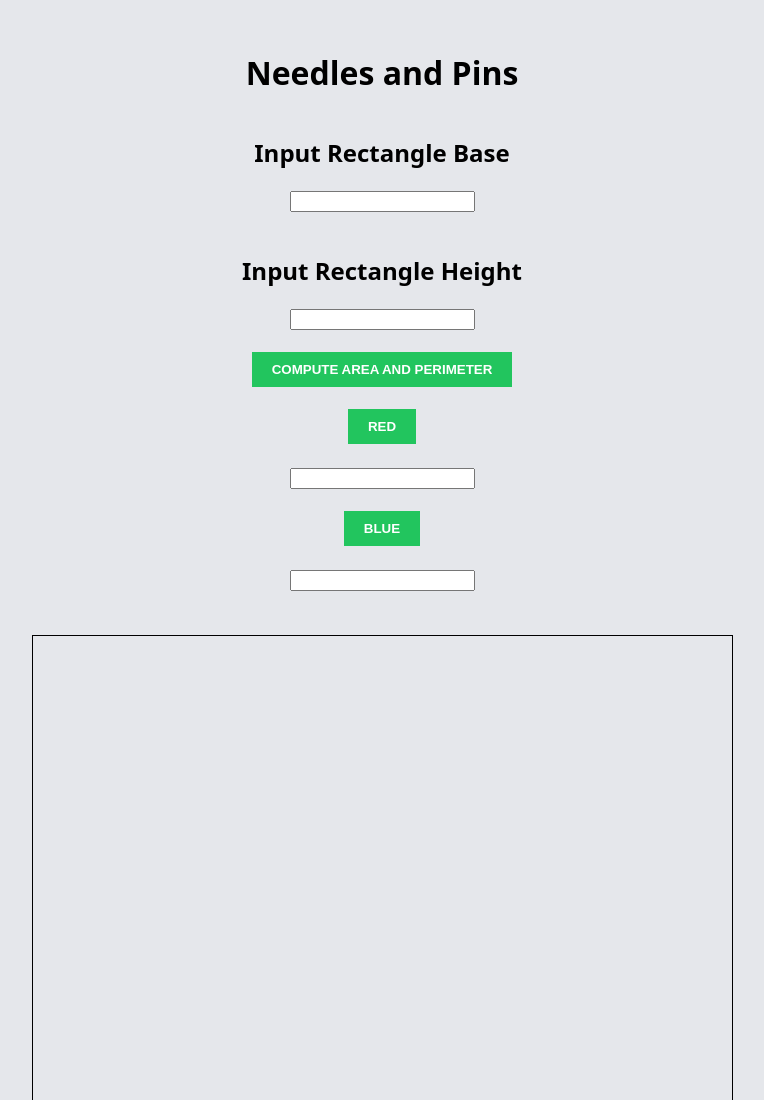
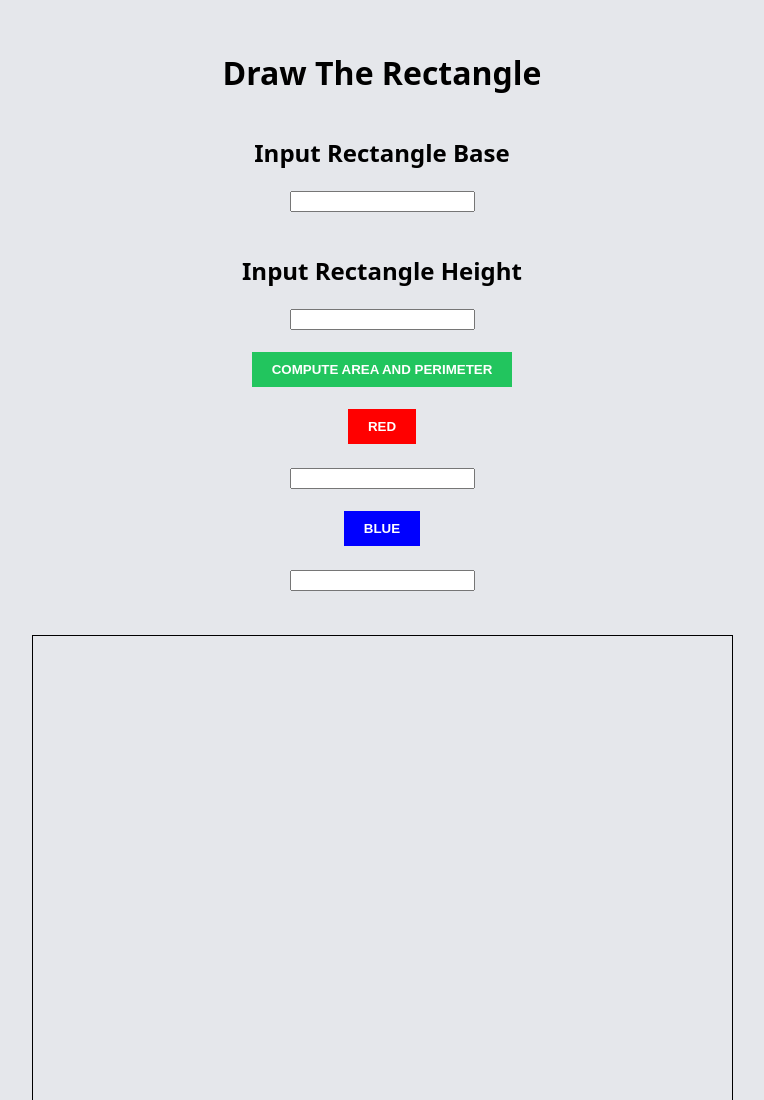
Before and after one commit to Slick41/Rectang, a plain HTML site: page index.html in a window 1280 px wide. Shown: the top 1100 px of the page, without its empty margins (258-1022 px from the left). Drawn offline with Linux system fonts and the light colour scheme.

Commit message:
Add files via upload

```diff
--- a/index.html
+++ b/index.html
@@ -51,17 +51,17 @@ padding:20 px 0;
 </head>
 <body>
 
-    <h1>Needles and Pins</h1>
+    <h1>Draw The Rectangle</h1>
     <h2>Input Rectangle Base</h2>
     <input type="number" id="addBase" ></body></input><br><br>
     <h2>Input Rectangle Height</h2>
     <input type="number" id="addHeight" ></input><br><br>
     <button id="Compute" onclick="_Compute()">Compute Area and Perimeter</button>
     <br><br>
-    <button id="Area" onclick="_Area()">Red</button>
+    <button id="Area" style=background-color:red onclick="_Area()">Red</button>
     <br><br>
     <input type="textarea" id="showu"><br><br>
-    <button id="Perimeter" onclick="_Peri()">Blue</button>
+    <button id="Perimeter" style=background-color:blue _Peri()>Blue</button>
 <br><br>
     <input type="textarea" id="showme"><br><br>
 
```
